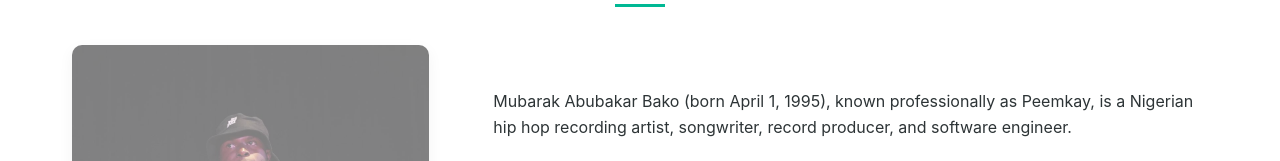
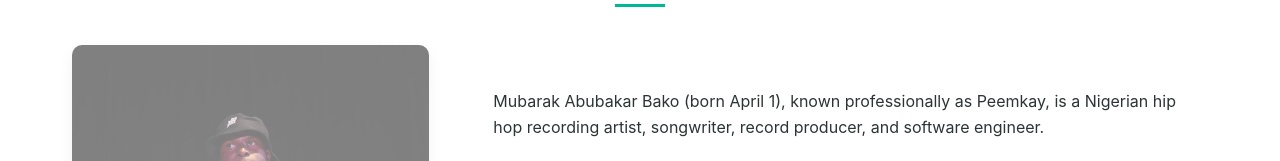
Before and after one commit to Peemkay/Portfolio, a plain HTML site: page index.html in a window 1280 px wide. Shown: the part 967-1128 px from the top of the page. Drawn offline with Linux system fonts and the light colour scheme.

```diff
--- a/index.html
+++ b/index.html
@@ -81,7 +81,7 @@
                     <img src="images/profile.jpg" alt="Peemkay" class="profile-image" onerror="this.src='images/placeholder-profile.jpg'">
                 </div>
                 <div class="about-text">
-                    <p>Mubarak Abubakar Bako (born April 1, 1995), known professionally as Peemkay, is a Nigerian hip hop recording artist, songwriter, record producer, and software engineer.</p>
+                    <p>Mubarak Abubakar Bako (born April 1), known professionally as Peemkay, is a Nigerian hip hop recording artist, songwriter, record producer, and software engineer.</p>
                     <p>As the president and co-founder of North Central Boys Entertainment and NCB Records, I've been pushing the boundaries of Nigerian hip hop while simultaneously pursuing my passion for technology.</p>
                     <p>With 2 studio albums and three mixtapes under my belt, I've established myself as a versatile artist who produces much of my own material. My unique perspective as both a musician and software engineer allows me to bridge the gap between art and technology.</p>
                 </div>
```
Also changed, not shown: images/logo.png.
